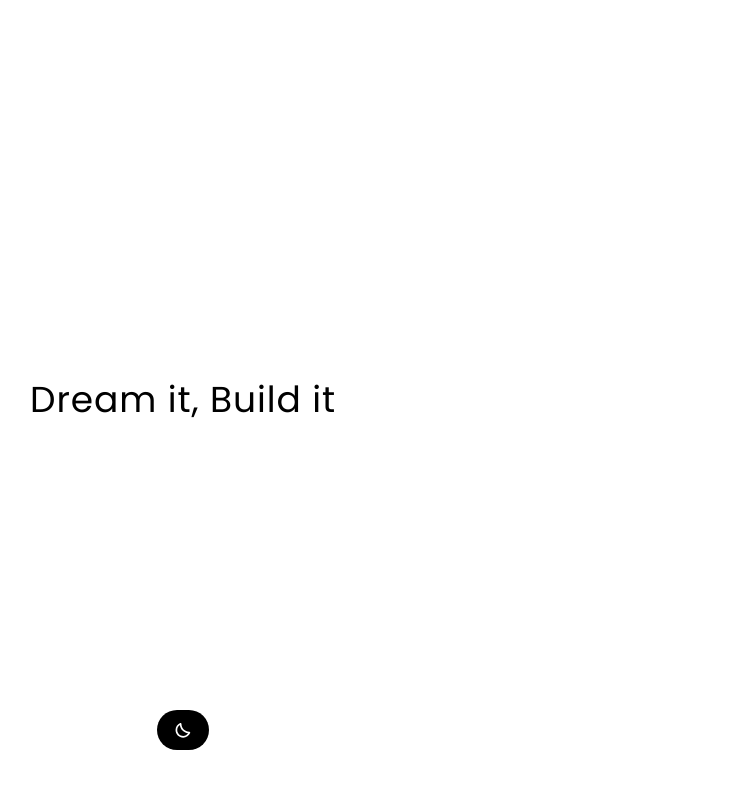
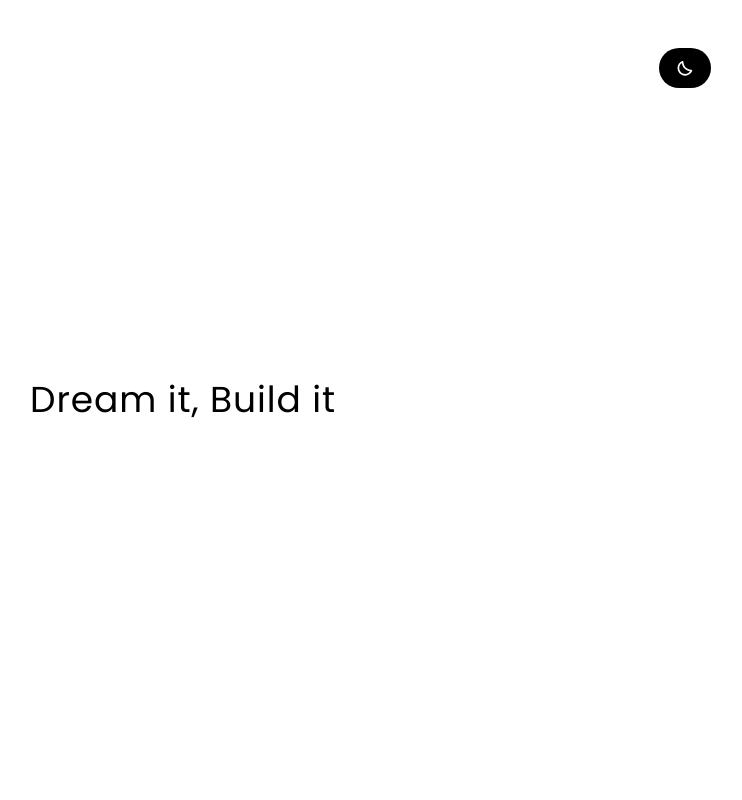
Before and after one commit to lomsadze123/lovefgame, a Next.js app: page / in a window 1280 px wide. Shown: the top 800 px of the page, without its empty margins (457-1199 px from the left). Built offline with nearby package versions, Linux system fonts and the light colour scheme.

Commit message:
feat: enhance ThemeSwitcher button styling for improved responsiveness

```diff
--- a/components/theme-switcher/index.tsx
+++ b/components/theme-switcher/index.tsx
@@ -49,7 +49,7 @@ export function ThemeSwitcher() {
       aria-label={`Switch to ${next} theme`}
       onClick={handleToggle}
       className={clsx(
-        "w-28.25 h-10 mb-12.5 bg-foreground flex items-center justify-center rounded-3xl fixed bottom-0 left-0 right-0 mx-auto sm:w-13",
+        "w-28.25 h-10 mb-12.5 bg-foreground flex items-center justify-center rounded-3xl fixed bottom-0 left-0 right-0 mx-auto lg:w-13 lg:top-0 lg:bottom-auto lg:left-auto lg:right-0 lg:mb-0 lg:mt-12 lg:mr-20  xl:mr-28 2xl:mt-18.5",
         "transition-transform duration-500 ease-out will-change-transform motion-reduce:transition-none",
         hidden
           ? "translate-y-[calc(100%+3.5rem)] sm:translate-y-0"
```
